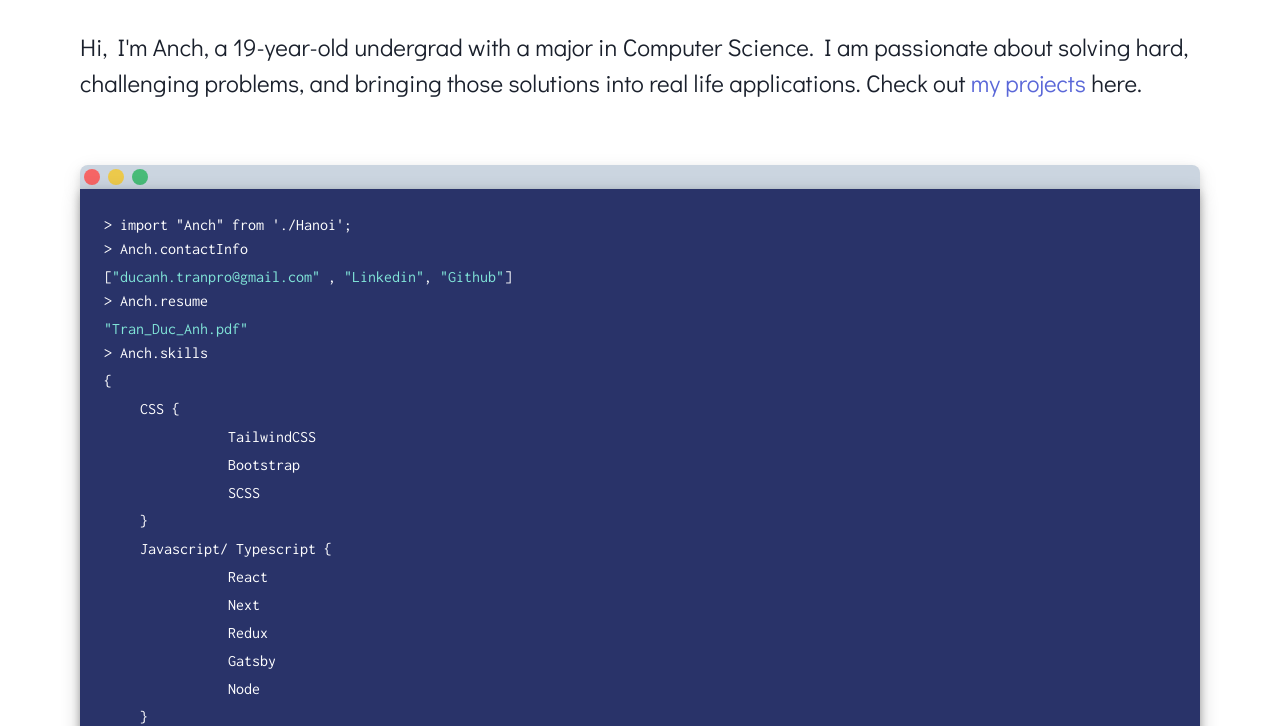
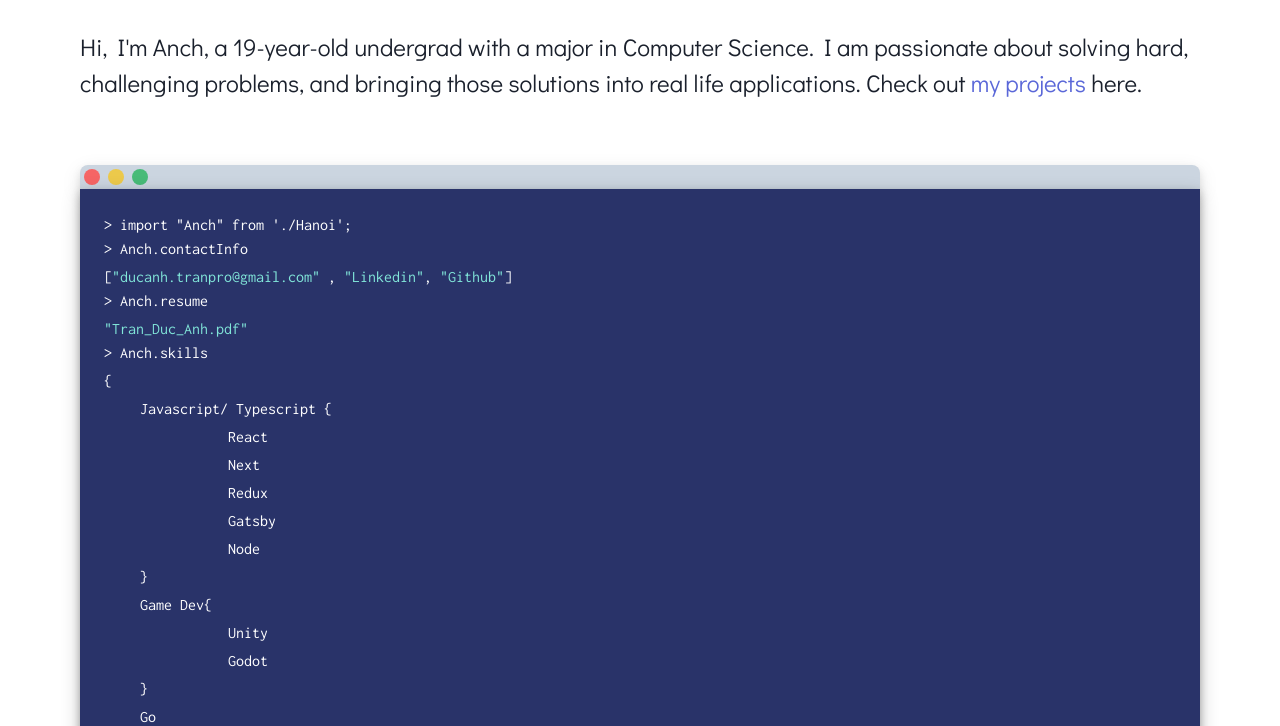
Before and after one commit to Slayzur02/gatsby-portfolio, a Gatsby site: page / in a window 1280 px wide. Shown: the part 230-956 px from the top of the page. Built offline with nearby package versions, Linux system fonts and the light colour scheme; Gatsby itself is replaced by a stand-in of ours.

Commit message:
changed skills

```diff
--- a/src/pages/index.js
+++ b/src/pages/index.js
@@ -51,18 +51,17 @@ function IndexPage() {
             <p className="mt-1"><a href="/anch.pdf" className = "text-teal-300">"Tran_Duc_Anh.pdf"</a> </p>
             <p className="mb-1">> Anch.skills</p>
             <p className="mt-1 mb-0"> {theleftbracket} </p>
-            <p className = "m-1"> &nbsp;&nbsp;&nbsp; CSS {theleftbracket}</p>
-            <p className = "m-1">  &emsp;&emsp;&emsp;&emsp;&emsp;&emsp;&emsp; TailwindCSS</p>
-                <p className = "m-1">&emsp;&emsp;&emsp;&emsp;&emsp;&emsp;&emsp; Bootstrap</p>
-                <p className = "m-1">&emsp;&emsp;&emsp;&emsp;&emsp;&emsp;&emsp; SCSS</p>
-            <p className = "m-1"> &nbsp;&nbsp;&nbsp; {therightbracket}</p>
-
             <p className = "m-1"> &nbsp;&nbsp;&nbsp; Javascript/ Typescript {theleftbracket}</p>
             <p className = "m-1">  &emsp;&emsp;&emsp;&emsp;&emsp;&emsp;&emsp;  React</p>
             <p className = "m-1">  &emsp;&emsp;&emsp;&emsp;&emsp;&emsp;&emsp;  Next</p>
               <p className = "m-1">  &emsp;&emsp;&emsp;&emsp;&emsp;&emsp;&emsp;  Redux</p>
               <p className = "m-1">  &emsp;&emsp;&emsp;&emsp;&emsp;&emsp;&emsp;  Gatsby</p>
             <p className = "m-1">  &emsp;&emsp;&emsp;&emsp;&emsp;&emsp;&emsp;  Node</p>
+            <p className = "m-1"> &nbsp;&nbsp;&nbsp; {therightbracket}</p>
+
+            <p className = "m-1"> &nbsp;&nbsp;&nbsp; Game Dev{theleftbracket}</p>
+            <p className = "m-1">  &emsp;&emsp;&emsp;&emsp;&emsp;&emsp;&emsp;  Unity</p>
+            <p className = "m-1">  &emsp;&emsp;&emsp;&emsp;&emsp;&emsp;&emsp;  Godot</p>
             <p className = "m-1"> &nbsp;&nbsp;&nbsp; {therightbracket}</p>
 
             <p className = "m-1"> &nbsp;&nbsp;&nbsp; Go</p>
@@ -76,6 +75,7 @@ function IndexPage() {
 
             <p className = "m-1"> &nbsp;&nbsp;&nbsp; Dev-ops {theleftbracket}</p>
             <p className = "m-1">  &emsp;&emsp;&emsp;&emsp;&emsp;&emsp;&emsp;  Github</p>
+            <p className = "m-1">  &emsp;&emsp;&emsp;&emsp;&emsp;&emsp;&emsp;  Docker</p>
             <p className = "m-1">  &emsp;&emsp;&emsp;&emsp;&emsp;&emsp;&emsp;  Netlify</p>
             <p className = "m-1">  &emsp;&emsp;&emsp;&emsp;&emsp;&emsp;&emsp;  Vercel</p>
             <p className = "m-1"> &nbsp;&nbsp;&nbsp; {therightbracket}</p>
```
